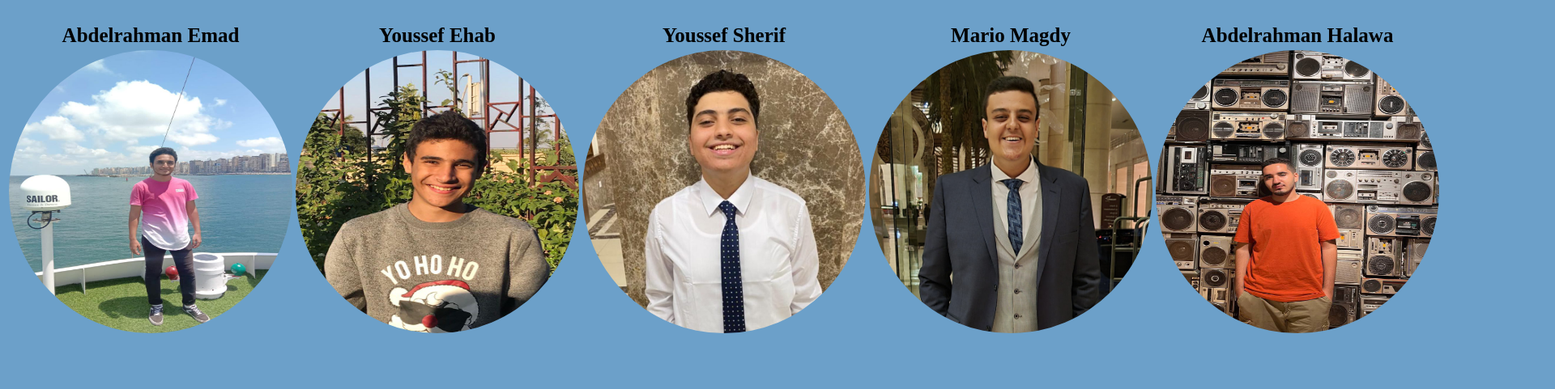
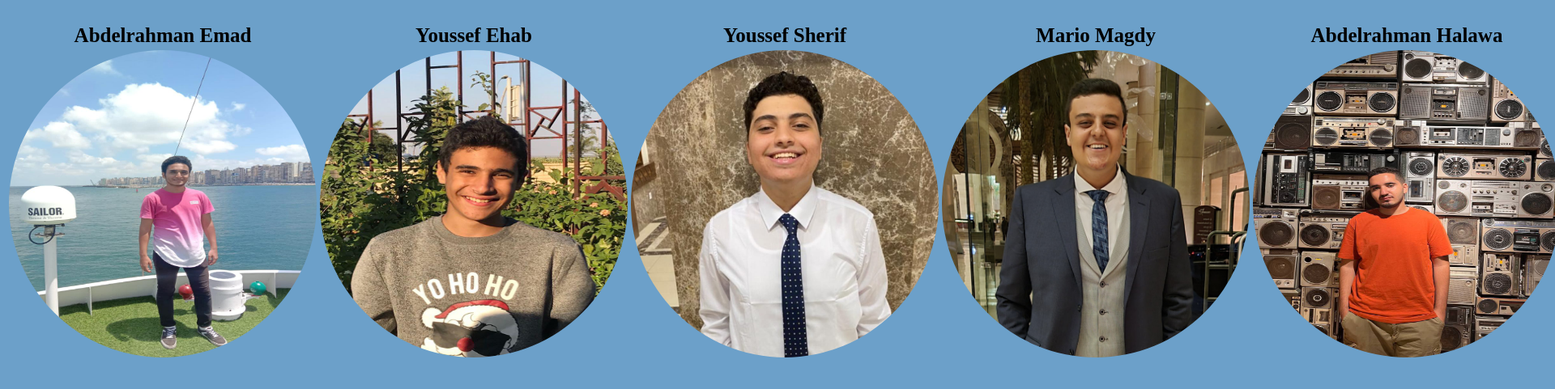
Before and after one commit to AMADYZ/Intro_Project, a plain HTML site: page index.html in a window 1280 px wide. Shown: the part 67-548 px from the top of the page at 81% size, 1920 px wide, since content can reach past the window. Drawn offline with Linux system fonts and the light colour scheme.

Commit message:
A couple changes in the css file

```diff
--- a/Assign.css
+++ b/Assign.css
@@ -1,8 +1,5 @@
 body {
     background-color: #6ca0c9;
-}
-h1{
-    color:aqua;
 }
 p{
    text-align: center;
@@ -14,8 +11,8 @@ p{
     font-family: Arial, Helvetica, sans-serif;
 }
 img{
-    width: 350px;
-    height: 350px;
+    width: 380px;
+    height: 380px;
     border-radius: 50%;
 }
 tr{
```
